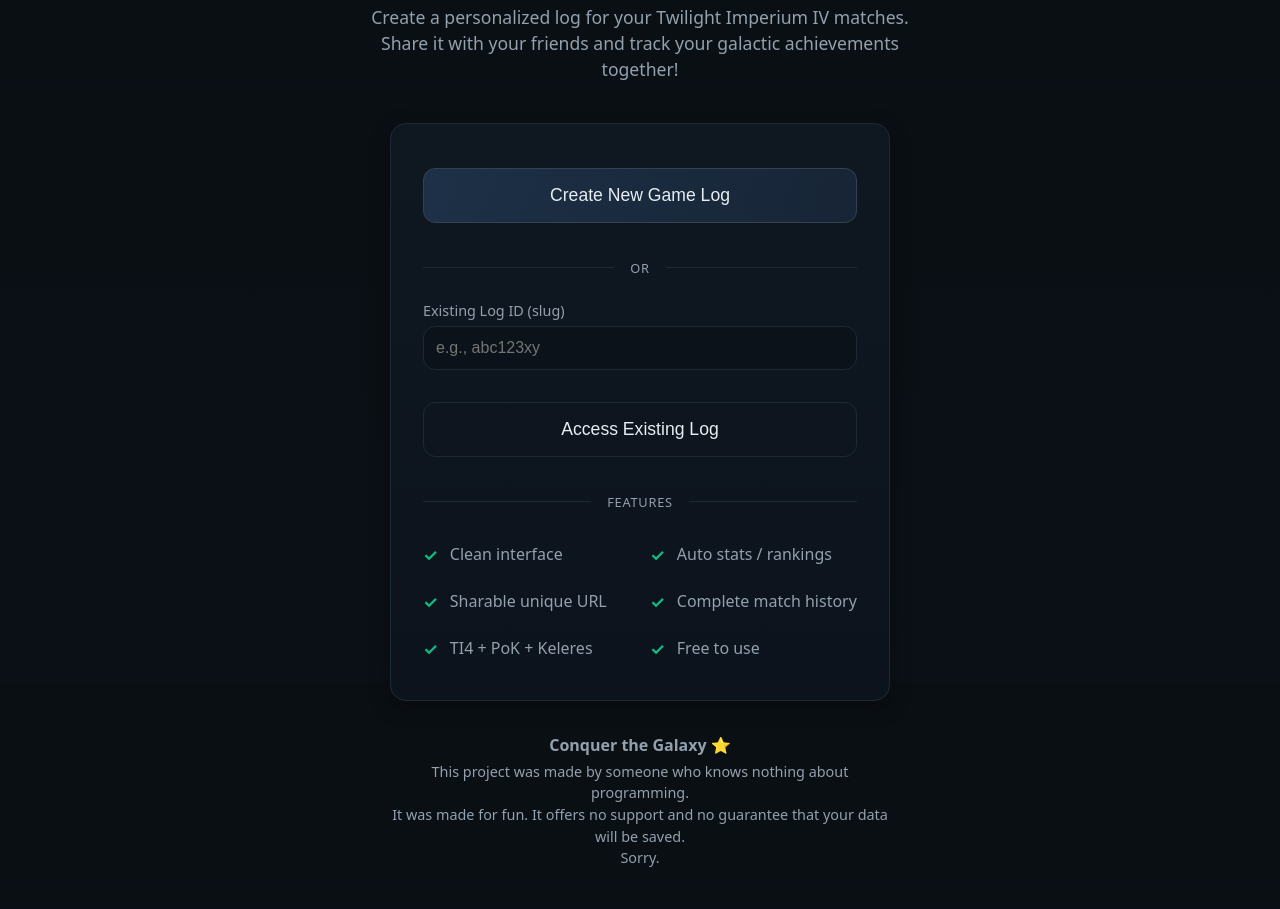
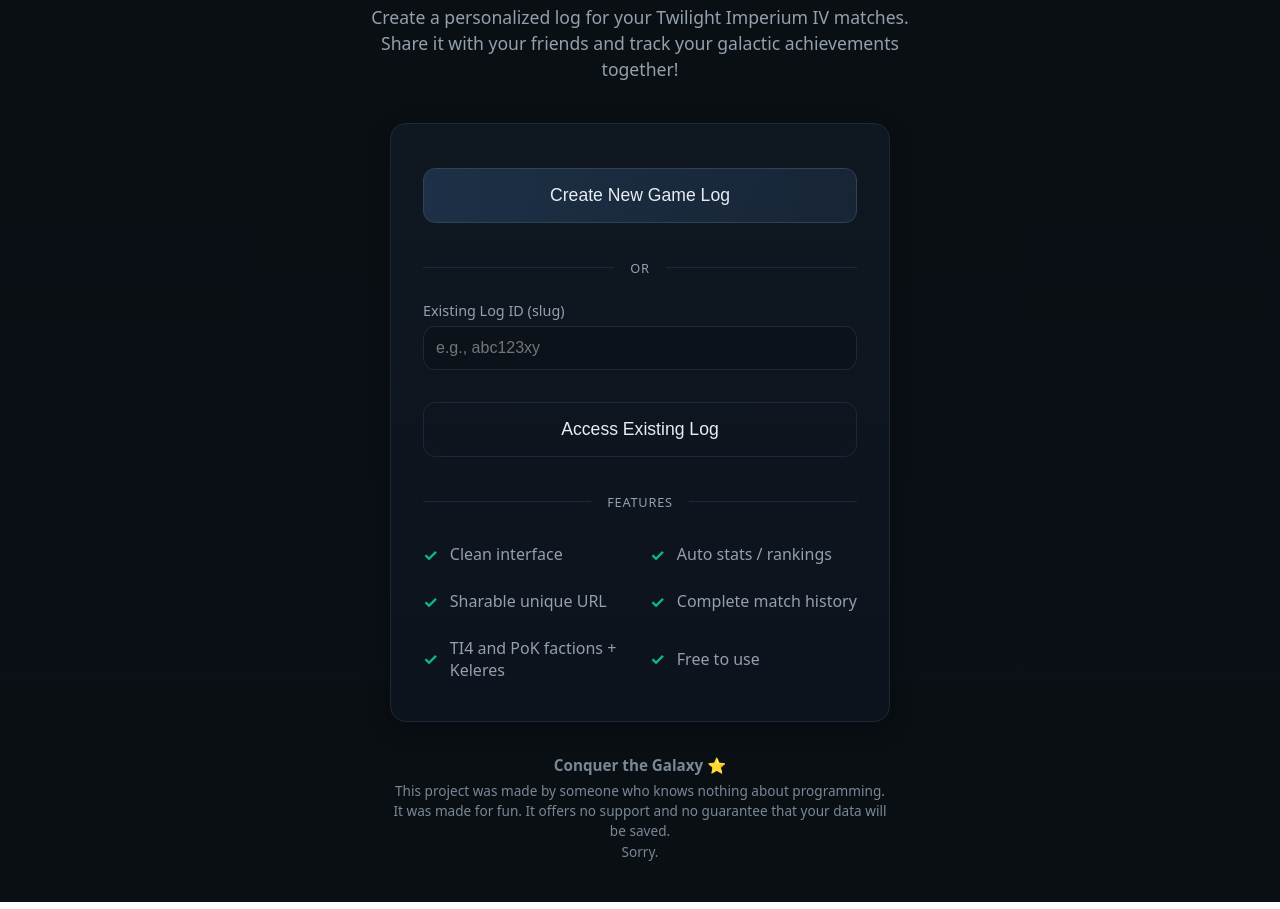
Before and after one commit to Max-Coelho/ti4-game-log, a plain HTML site: page index.html in a window 1280 px wide. Shown: the part 117-1026 px from the top of the page. Drawn offline with nearby package versions, Linux system fonts and the light colour scheme.

Commit message:
Update index.html

```diff
--- a/index.html
+++ b/index.html
@@ -11,6 +11,7 @@
       --panel-2: #0c131c;
       --text: #e6edf3;
       --muted: #93a0ad;
+      --muted-2: #7a8896; /* cinza um pouco mais escuro para o rodapé */
       --border: #1e2937;
       --accent: #60a5fa;
       --accent-2: #22d3ee;
@@ -52,9 +53,16 @@
       font-size:1.1rem; color:var(--text); cursor:pointer; transition:all .15s ease;
       text-decoration:none; display:inline-block; width:100%; margin:12px 0;
     }
-    .btn:hover{ background:linear-gradient(90deg, rgba(96,165,250,.25), rgba(96,165,250,.15)); border-color:#475569; transform:translateY(-1px); }
+    .btn:hover{
+      background:linear-gradient(90deg, rgba(96,165,250,.25), rgba(96,165,250,.15));
+      border-color:#475569; transform:translateY(-1px);
+    }
     .btn.secondary{ background:transparent; border-color:var(--border); }
-    .btn.secondary:hover{ background:rgba(96,165,250,.05); border-color:#334155; }
+    /* hover do secondary igual ao do primary */
+    .btn.secondary:hover{
+      background:linear-gradient(90deg, rgba(96,165,250,.25), rgba(96,165,250,.15));
+      border-color:#475569; transform:translateY(-1px);
+    }
 
     .input-group{ margin:20px 0; text-align:left; }
     .input-group label{ display:block; color:var(--muted); font-size:.9rem; margin-bottom:6px; }
@@ -95,17 +103,17 @@
       max-width:500px;
       margin:32px auto 0; /* espaçamento entre o box e o início do texto */
       text-align:center;
-      color:var(--muted);
+      color:var(--muted-2); /* cinza um pouco mais escuro */
       line-height:1.5;
-      background: transparent; /* mesmo fundo (gradiente da página) */
+      background: transparent; /* mantém o gradiente geral */
     }
     .footer-title{
       font-weight:700;
-      font-size:1rem; /* ligeiramente maior que o texto abaixo */
+      font-size:0.95rem; /* ligeiramente maior que o texto abaixo */
       margin-bottom:4px;
     }
     .footer-text{
-      font-size:0.9rem; /* texto do rodapé menor */
+      font-size:0.85rem; /* um pouco menor */
       white-space:pre-line; /* mantém quebras de linha do texto fornecido */
     }
 
@@ -159,7 +167,7 @@
           <li>Auto stats / rankings</li>
           <li>Sharable unique URL</li>
           <li>Complete match history</li>
-          <li>TI4 + PoK + Keleres</li>
+          <li>TI4 and PoK factions + Keleres</li>
           <li>Free to use</li>
         </ul>
       </section>
```
